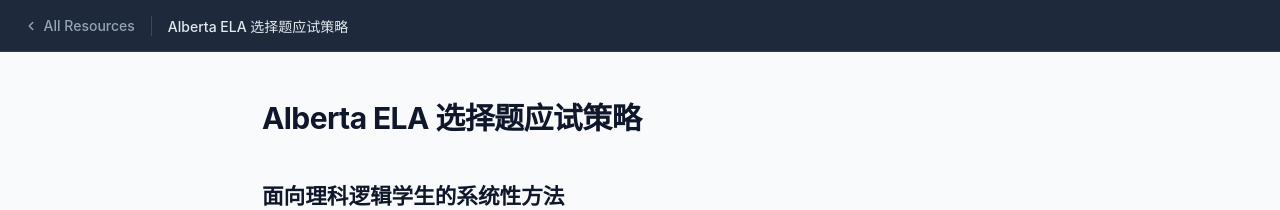
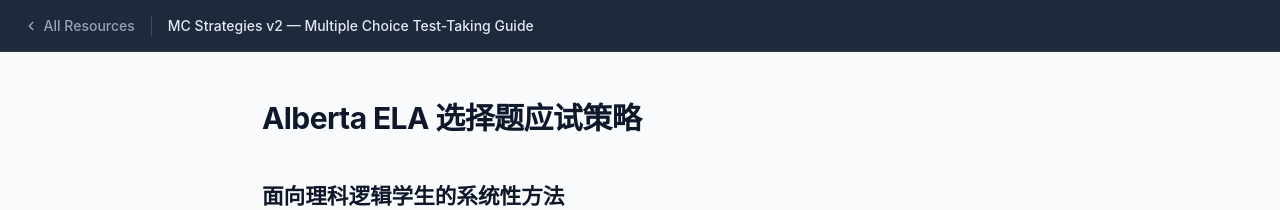
Before and after one commit to scudfei/StudyELA, a Jekyll site: the page built from mc_strategies_v2.md, in a window 1280 px wide. Shown: the top 210 px of the page. Built offline with Jekyll 4.4.1, drawn with Linux system fonts in a browser that asks for light colours; our own code applies the rules of GitHub Pages for plain Markdown files.

Commit message:
Add Jekyll front matter: mc_strategies_v2.md

```diff
--- a/mc_strategies_v2.md
+++ b/mc_strategies_v2.md
@@ -1,3 +1,9 @@
+---
+layout: default
+title: "MC Strategies v2 — Multiple Choice Test-Taking Guide"
+permalink: /mc_strategies_v2
+---
+
 # Alberta ELA 选择题应试策略
 ## 面向理科逻辑学生的系统性方法
 
```
